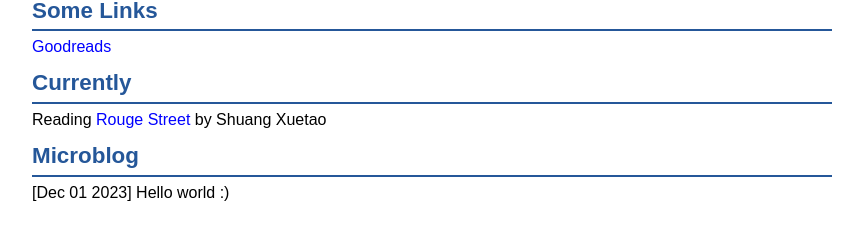
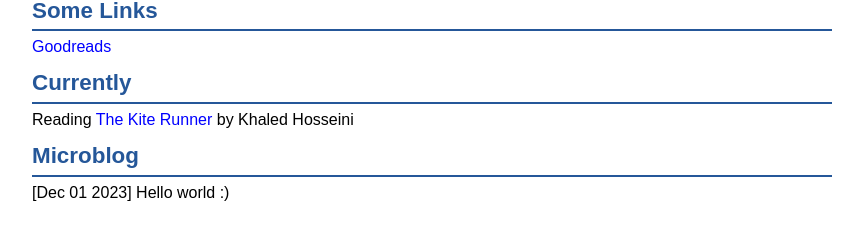
Before and after one commit to aamui/aamui.github.io, a Jekyll site: the page built from index.html, in a window 1280 px wide. Shown: the part 143-383 px from the top of the page, without its empty margins (208-1071 px from the left). Built offline with Jekyll 4.4.1, drawn with Linux system fonts in a browser that asks for light colours.

Commit message:
new book

```diff
--- a/index.html
+++ b/index.html
@@ -13,7 +13,7 @@ layout: default
         <p><a href="https://www.goodreads.com/user/show/195349416-aaron-mui">Goodreads</a></p>
 
         <h2>Currently</h2>
-        <p>Reading <a href="https://www.goodreads.com/book/show/57771220-rouge-street">Rouge Street</a> by Shuang Xuetao</p>
+        <p>Reading <a href="https://www.goodreads.com/book/show/77203.The_Kite_Runner">The Kite Runner</a> by Khaled Hosseini</p>
 
         <h2>Micro<a href = "blog" style = "color: #255799; text-decoration: none;" onmouseover="this.style.color='red'" onmouseout="this.style.color='#255799'">blog</a></h2>
         <p>[Dec 01 2023] Hello world :)</p>
```
